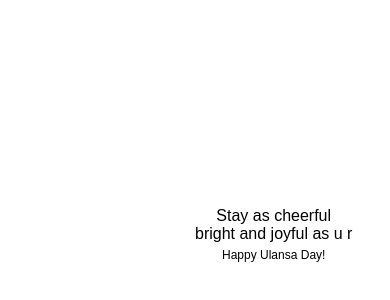
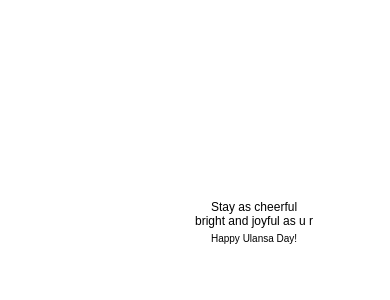
Before and after one commit to bolotkanov10/ulansadate, a plain HTML site: page page2.html in a window 390 px wide. Shown: the part 244-544 px from the top of the page. Drawn offline with Linux system fonts and the light colour scheme; no server answers.

Commit message:
styles.css

```diff
--- a/styles.css
+++ b/styles.css
@@ -2,7 +2,7 @@ body {
     display: flex;
     justify-content: center;
     align-items: center;
-    height: 100vh;
+    min-height: 100vh; /* Меняем height на min-height, чтобы работало на всех экранах */
     background-color: white;
     font-family: Arial, sans-serif;
     color: black;
@@ -14,19 +14,34 @@ body {
 
 .text-container {
     width: 100%;
-    max-width: 600px; /* Ограничиваем ширину для удобочитаемости */
-    margin-top: 10vh; /* Добавляем отступ сверху */
+    max-width: 600px;
+    padding: 20px;
 }
 
 .header_text {
-    font-size: 16px; /* Уменьшенный размер шрифта */
-    font-weight: normal; /* Сделали текст тонким */
+    font-size: 14px; /* Уменьшенный размер шрифта */
+    font-weight: normal;
     margin-bottom: 5px;
     text-transform: none;
 }
 
 .under_text, .last_text {
-    font-size: 12px; /* Тоже уменьшили */
-    font-weight: normal; /* Сделали текст тонким */
+    font-size: 12px;
+    font-weight: normal;
     margin-top: 5px;
 }
+
+/* Для маленьких экранов */
+@media only screen and (max-width: 768px) {
+    .text-container {
+        padding-top: 20vh; /* Добавляем отступ сверху только для телефонов */
+    }
+
+    .header_text {
+        font-size: 12px; /* Еще меньше для мобильных */
+    }
+
+    .under_text, .last_text {
+        font-size: 10px;
+    }
+}
```
